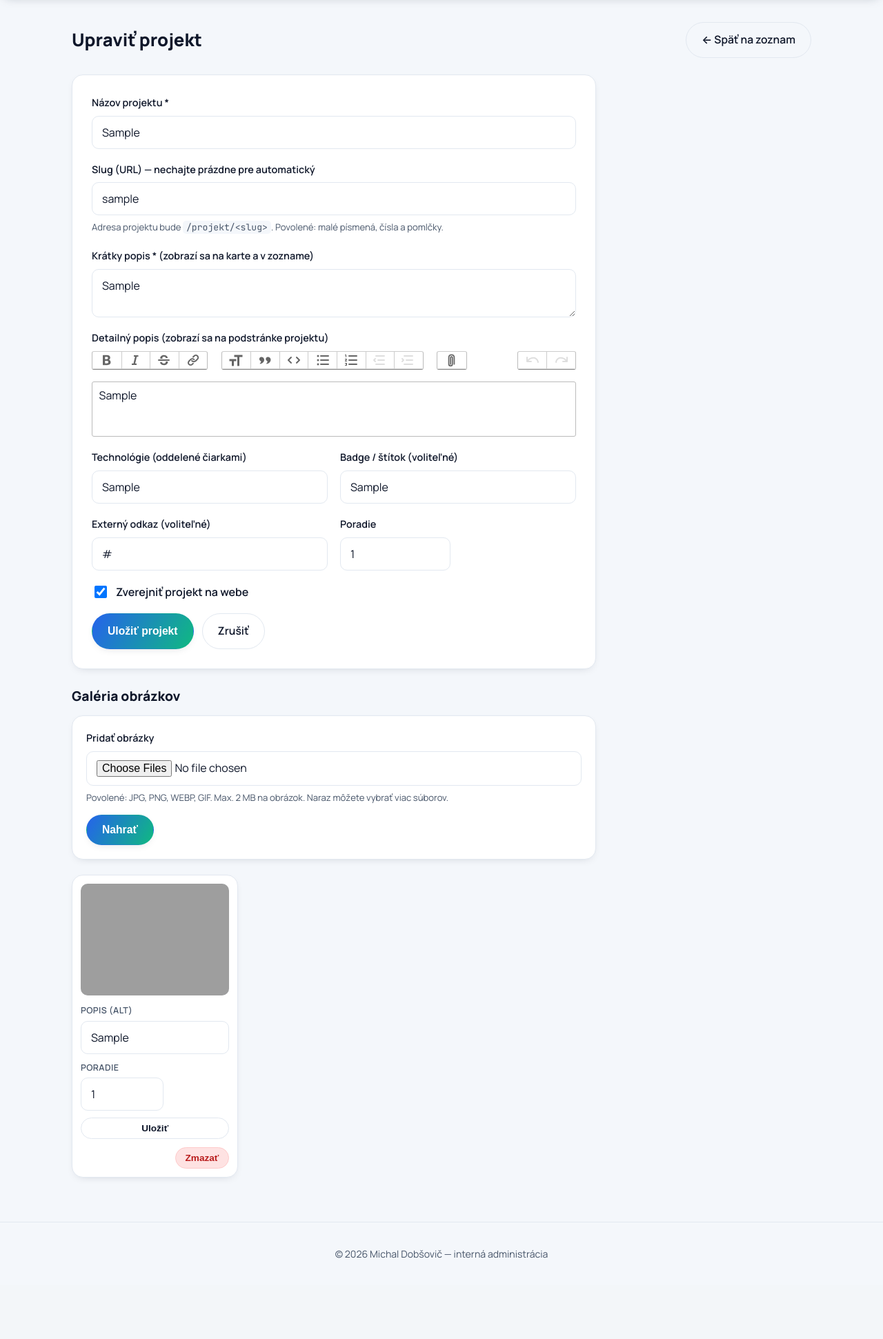
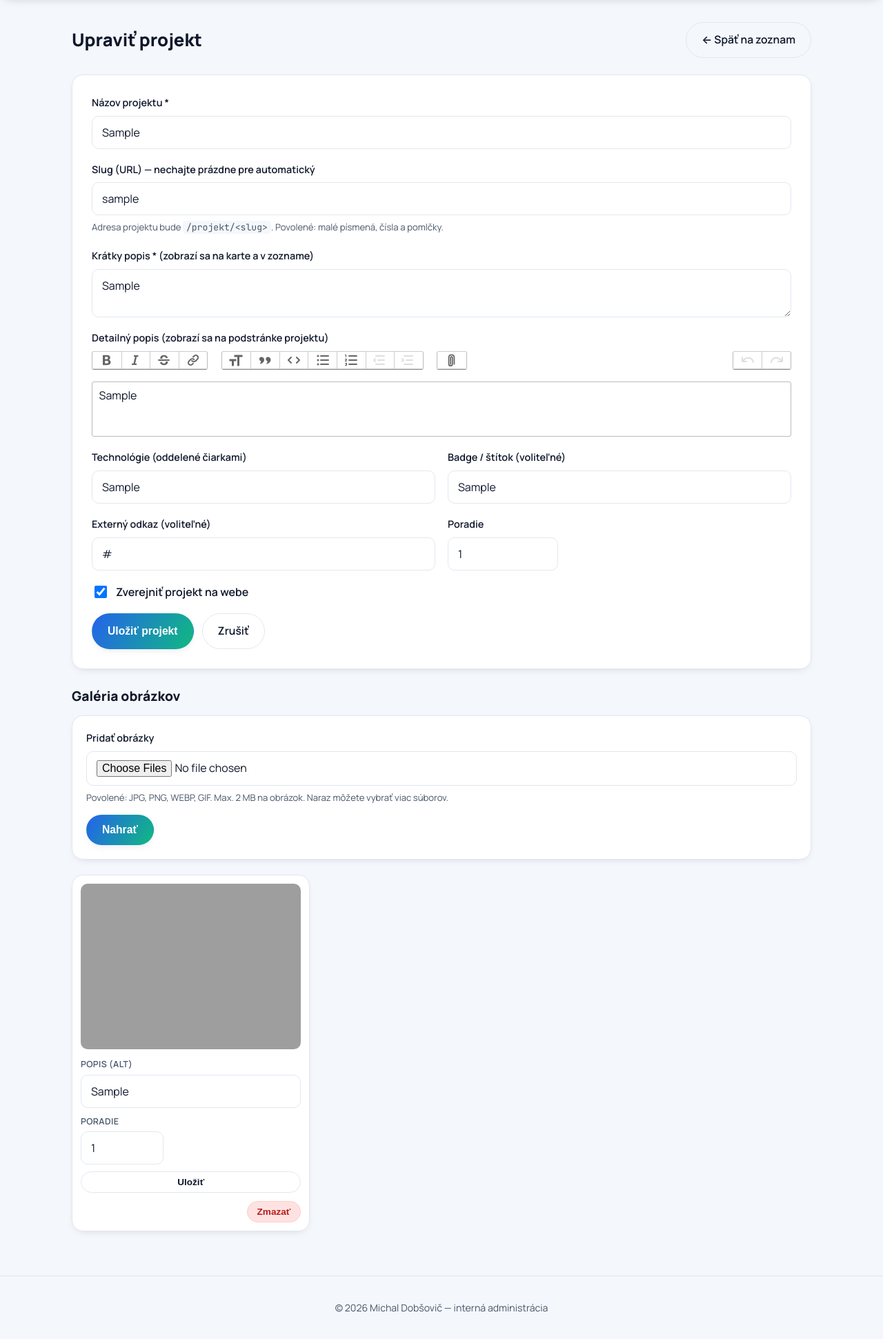
Before and after one commit to mdobsovic/vibecoding, a PHP site: page /admin/projekt-form.php?id=1 in a window 1280 px wide. Shown: the part 67-2008 px from the top of the page at 69% size. Before the commit the page ends 1891 px from the top, so only its background shows below. Run offline with PHP 8.4, Linux system fonts and the light colour scheme; the visitor is signed in with stand-in values (Sample User, id 1); tables that the repository leaves empty hold one stand-in row (values such as "Sample post"); grey boxes are pictures that could not be loaded.

Commit message:
Galeria: 3 obrazky v rade v adminovi, plna sirka formulara, oprava cache
- admin galeria: presne 3 obrazky vedla seba (responzivne 2/1 na uzkych obrazovkach),
  spevnene rozmery nahladov
- editacia projektu (formular + galeria) zabera plnu sirku containera (zrusene max-width 760px)
- ASSET_VERSION zvysena na 1.0.2 (cache-busting po zmenach css)

Co-Authored-By: Claude Opus 4.8 (1M context) <noreply@anthropic.com>

```diff
--- a/css/admin.css
+++ b/css/admin.css
@@ -126,7 +126,7 @@ body.admin {
   display: grid;
   gap: 18px;
 }
-.admin-form--wide { max-width: 760px; }
+.admin-form--wide { max-width: none; }
 .admin-login { max-width: 420px; margin: 40px auto; }
 .admin-login__title { font-size: 1.4rem; font-weight: 800; margin-bottom: 18px; text-align: center; }
 
@@ -180,7 +180,6 @@ trix-toolbar .trix-button-group {
 
 /* ---------- Galeria obrazkov v adminovi ---------- */
 .admin-gallery {
-  max-width: 760px;
   margin-top: 28px;
 }
 .admin-subtitle {
@@ -210,7 +209,8 @@ trix-toolbar .trix-button-group {
 
 .gallery-grid {
   display: grid;
-  grid-template-columns: repeat(auto-fill, minmax(220px, 1fr));
+  /* Vzdy presne 3 obrazky vedla seba (na uzkych obrazovkach mensie cisla nizsie) */
+  grid-template-columns: repeat(3, 1fr);
   gap: 18px;
 }
 .gallery-card {
@@ -222,6 +222,8 @@ trix-toolbar .trix-button-group {
   display: flex;
   flex-direction: column;
   gap: 12px;
+  /* min-width: 0 zabrani pretekaniu sirky stlpca obsahom (obrazky/inputy) */
+  min-width: 0;
 }
 .gallery-card__thumb {
   aspect-ratio: 4 / 3;
@@ -254,4 +256,9 @@ trix-toolbar .trix-button-group {
   .admin-toolbar { flex-direction: column; align-items: stretch; }
   .admin-header__inner { flex-wrap: wrap; }
   .form-row { grid-template-columns: 1fr; }
+  /* Na uzkych obrazovkach radsej 2 obrazky vedla seba */
+  .gallery-grid { grid-template-columns: repeat(2, 1fr); }
 }
+@media (max-width: 400px) {
+  .gallery-grid { grid-template-columns: 1fr; }
+}
--- a/inc/helpers.php
+++ b/inc/helpers.php
@@ -11,7 +11,7 @@ defined('APP') || exit;
  * DOLEZITE: pri KAZDEJ zmene css/js suborov toto cislo ZVYS (napr. '1.0.1'),
  * aby prehliadace nacitali novu verziu a nepouzili stary subor z cache.
  */
-defined('ASSET_VERSION') || define('ASSET_VERSION', '1.0.0');
+defined('ASSET_VERSION') || define('ASSET_VERSION', '1.0.2');
 
 /**
  * Escape pre bezpecny vystup do HTML (ochrana proti XSS).
```
